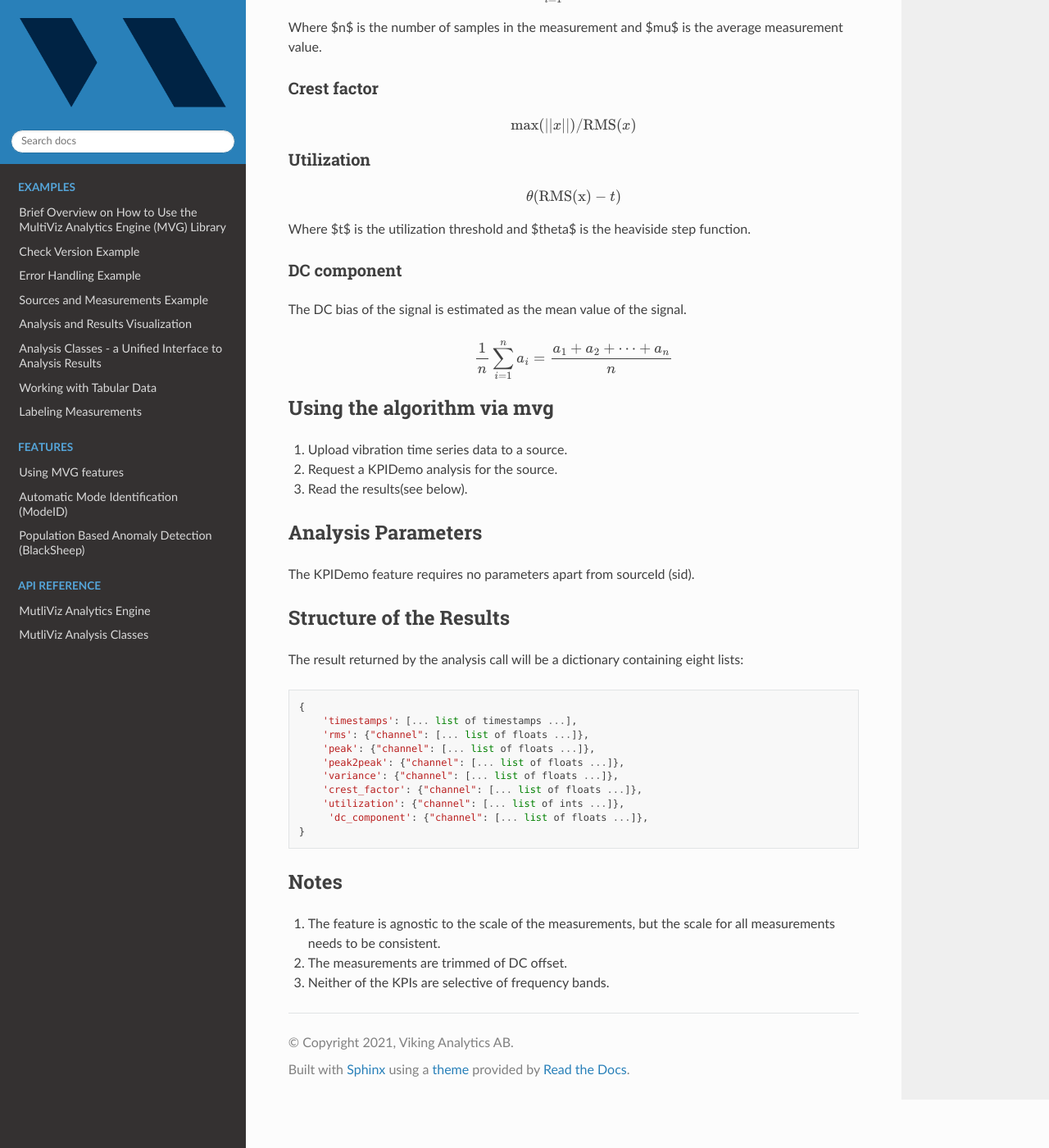
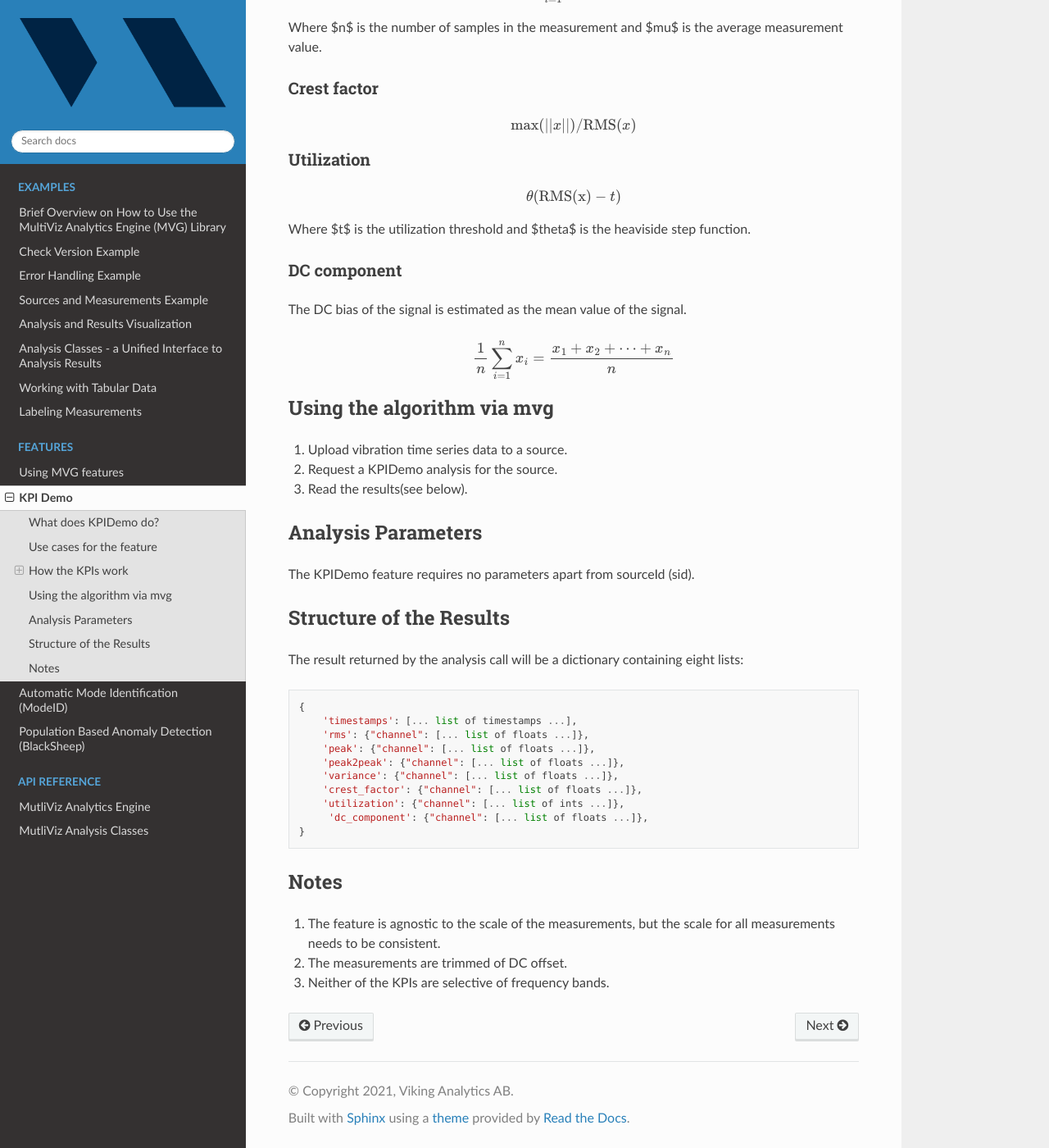
Before and after one commit to vikinganalytics/mvg, a Sphinx documentation site: the page built from docs/source/content/features/kpidemo.md, in a window 1280 px wide and 1400 px high, scrolled down 2081 px. Shown: the whole window at 82% size. Built offline with Sphinx 7.4.7 and the Read the Docs theme 2.0.0, drawn with Linux system fonts in a browser that asks for light colours; pages that are not in the unit, such as notebooks, are missing from menus.

Commit message:
add KPIDemo to documentaton index

```diff
--- a/docs/source/content/features/kpidemo.md
+++ b/docs/source/content/features/kpidemo.md
@@ -72,7 +72,7 @@ Where $t$ is the utilization threshold and $\theta$ is the heaviside step functi
 
 The DC bias of the signal is estimated as the mean value of the signal.
 
-.. math:: \frac{1}{n} \sum_{i=1}^{n}a_{i} = \frac {a_{1} + a_{2} + \dots + a_{n}}{n}
+.. math:: \frac{1}{n} \sum_{i=1}^{n}x_{i} = \frac {x_{1} + x_{2} + \dots + x_{n}}{n}
 
 ## Using the algorithm via mvg
 
--- a/docs/source/index.rst
+++ b/docs/source/index.rst
@@ -25,8 +25,8 @@
    :caption: Features
 
    content/features/general
+   content/features/kpidemo
    content/features/ModeId
-   content/features/RMS
    content/features/blacksheep
 
 .. toctree::
```
Also changed, not shown: 1 other file.
